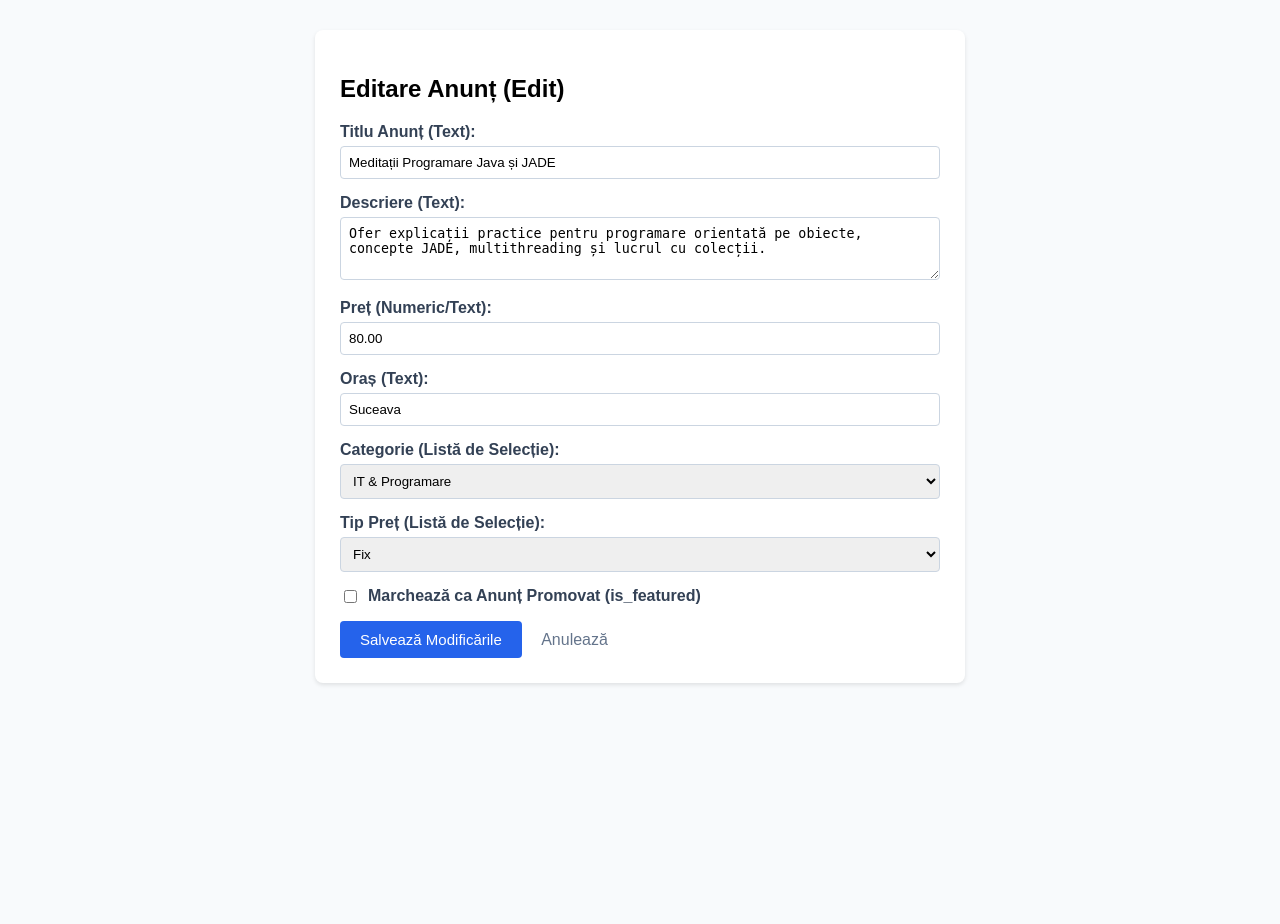
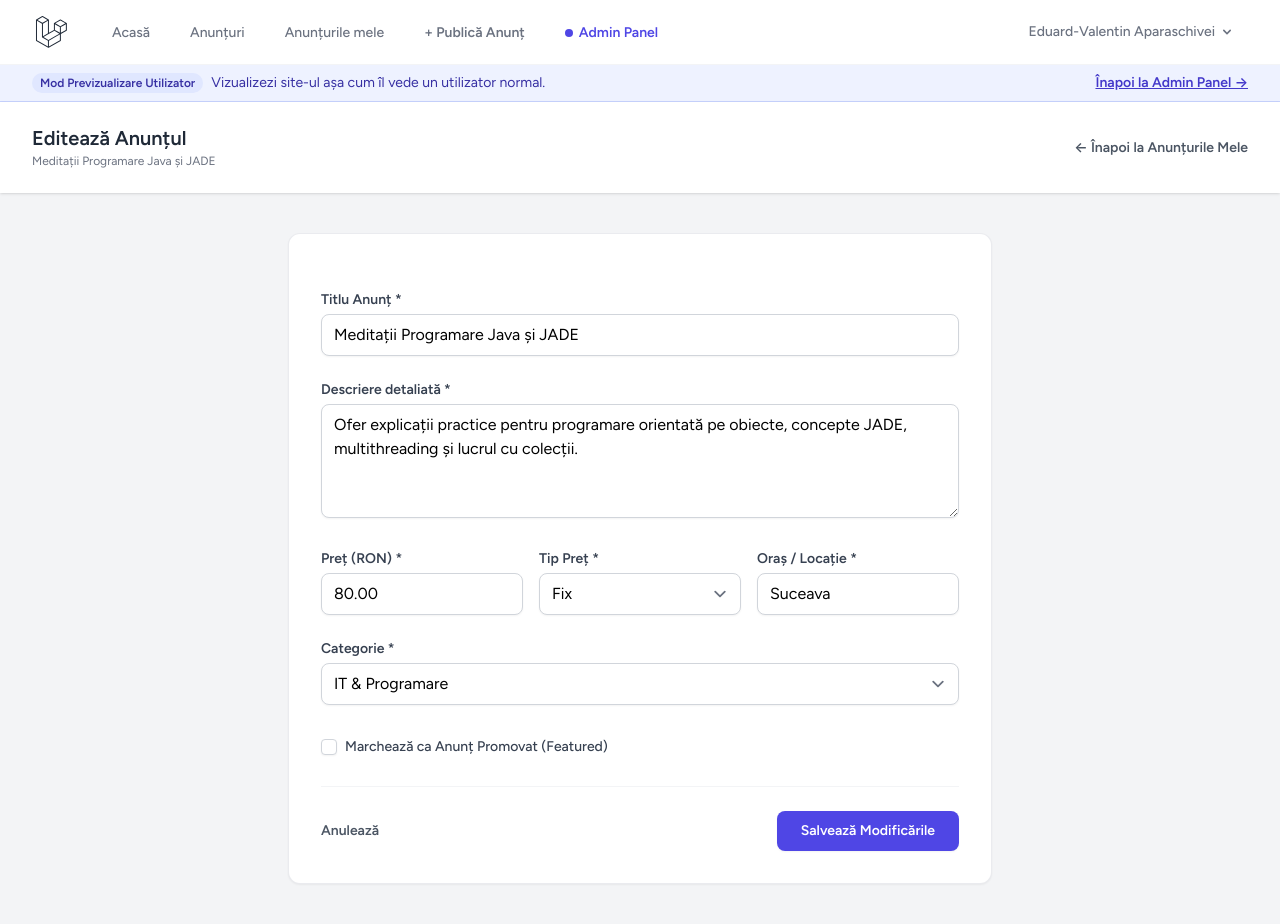
Before and after one commit to Eduardo1837/omulpotrivit, a Laravel app: page /listings/1/edit in a window 1280 px wide. Before the commit the page ends 685 px from the top, so only its background shows below. Run offline with Laravel 12, Linux system fonts and the light colour scheme; a user stored in the database is signed in; data comes from the database, SQL or seed files in the repository; style sheets or scripts are compiled from the project's sources.

Commit message:
fix: redirect listing edit/update to my-listings and modernize edit view with Tailwind

```diff
--- a/app/Http/Controllers/ListingController.php
+++ b/app/Http/Controllers/ListingController.php
@@ -230,6 +230,6 @@ class ListingController extends Controller
 
         $this->listingService->updateListing($id, $validated, auth()->id());
 
-        return redirect()->route('listings.details', $id)->with('success', 'Anunțul a fost actualizat cu succes!');
+        return redirect()->route('listings.my')->with('success', 'Anunțul a fost actualizat cu succes!');
     }
 }
--- a/resources/views/listings/edit.blade.php
+++ b/resources/views/listings/edit.blade.php
@@ -1,51 +1,82 @@
-<!DOCTYPE html>
-<html lang="ro">
-<head>
-    <meta charset="UTF-8">
-    <title>Editare Anunț #{{ $listing->id }}</title>
-    <style>
-        body { font-family: Arial, sans-serif; margin: 30px; background-color: #f8fafc; }
-        .card { max-width: 600px; background: white; padding: 25px; border-radius: 8px; box-shadow: 0 2px 4px rgba(0,0,0,0.1); margin: auto; }
-        .form-group { margin-bottom: 15px; }
-        label { display: block; font-weight: bold; margin-bottom: 5px; color: #334155; }
-        input[type="text"], input[type="number"], textarea, select { width: 100%; padding: 8px; border: 1px solid #cbd5e1; border-radius: 4px; box-sizing: border-box; }
-        .btn-save { background: #2563eb; color: white; padding: 10px 20px; border: none; border-radius: 4px; cursor: pointer; font-size: 15px; }
-        .btn-cancel { color: #64748b; margin-left: 15px; text-decoration: none; }
-        .checkbox-label { display: flex; align-items: center; gap: 8px; cursor: pointer; }
-    </style>
-</head>
-<body>
-    <div class="card">
-        <h2>Editare Anunț (Edit)</h2>
+<x-app-layout>
+    <x-slot name="header">
+        <div class="flex justify-between items-center">
+            <div>
+                <h2 class="font-semibold text-xl text-gray-800 leading-tight">
+                    {{ __('Editează Anunțul') }}
+                </h2>
+                <p class="text-xs text-gray-500 mt-0.5">{{ $listing->title }}</p>
+            </div>
+            <a href="{{ route('listings.my') }}" class="text-sm font-semibold text-gray-600 hover:text-gray-900 transition">
+                &larr; Înapoi la Anunțurile Mele
+            </a>
+        </div>
+    </x-slot>
 
-        <form action="{{ route('listings.update', $listing->id) }}" method="POST">
+    <div class="py-10">
+        <div class="max-w-3xl mx-auto sm:px-6 lg:px-8">
+
+            @if (session('error'))
+                <div class="mb-6 p-4 bg-rose-50 border border-rose-200 text-rose-800 rounded-xl text-sm font-medium">
+                    {{ session('error') }}
+                </div>
+            @endif
+
+            @if (isset($errors) && $errors->any())
+                <div class="mb-6 p-4 bg-red-50 border border-red-200 text-red-700 rounded-xl">
+                    <div class="font-semibold text-sm mb-1">Te rugăm să corectezi erorile de mai jos:</div>
+                    <ul class="list-disc list-inside text-xs space-y-1">
+                        @foreach ($errors->all() as $error)
+                            <li>{{ $error }}</li>
+                        @endforeach
+                    </ul>
+                </div>
+            @endif
+
+            <div class="bg-white overflow-hidden shadow-sm sm:rounded-xl border border-gray-200/80 p-6 md:p-8">
+                <form action="{{ route('listings.update', $listing->id) }}" method="POST" class="space-y-6">
                     @csrf
 
-            <!-- 1. Casete Text -->
-            <div class="form-group">
-                <label for="title">Titlu Anunț (Text):</label>
-                <input type="text" id="title" name="title" required value="{{ old('title', $listing->title) }}">
+                    <div>
+                        <label for="title" class="block text-sm font-bold text-gray-700 mb-1">Titlu Anunț *</label>
+                        <input type="text" id="title" name="title" required value="{{ old('title', $listing->title) }}"
+                               class="w-full border-gray-300 rounded-lg shadow-sm focus:border-indigo-500 focus:ring-indigo-500">
                     </div>
 
-            <div class="form-group">
-                <label for="description">Descriere (Text):</label>
-                <textarea id="description" name="description" rows="3" required>{{ old('description', $listing->description) }}</textarea>
+                    <div>
+                        <label for="description" class="block text-sm font-bold text-gray-700 mb-1">Descriere detaliată *</label>
+                        <textarea id="description" name="description" rows="4" required
+                                  class="w-full border-gray-300 rounded-lg shadow-sm focus:border-indigo-500 focus:ring-indigo-500">{{ old('description', $listing->description) }}</textarea>
                     </div>
 
-            <div class="form-group">
-                <label for="price">Preț (Numeric/Text):</label>
-                <input type="number" step="0.01" id="price" name="price" required value="{{ old('price', $listing->price) }}">
+                    <div class="grid grid-cols-1 md:grid-cols-3 gap-4">
+                        <div>
+                            <label for="price" class="block text-sm font-bold text-gray-700 mb-1">Preț (RON) *</label>
+                            <input type="number" step="0.01" id="price" name="price" required value="{{ old('price', $listing->price) }}"
+                                   class="w-full border-gray-300 rounded-lg shadow-sm focus:border-indigo-500 focus:ring-indigo-500">
                         </div>
 
-            <div class="form-group">
-                <label for="city">Oraș (Text):</label>
-                <input type="text" id="city" name="city" required value="{{ old('city', $listing->city) }}">
+                        <div>
+                            <label for="priceType" class="block text-sm font-bold text-gray-700 mb-1">Tip Preț *</label>
+                            <select id="priceType" name="priceType" required
+                                    class="w-full border-gray-300 rounded-lg shadow-sm focus:border-indigo-500 focus:ring-indigo-500">
+                                <option value="fix" {{ old('priceType', $listing->priceType) === 'fix' ? 'selected' : '' }}>Fix</option>
+                                <option value="pe ora" {{ old('priceType', $listing->priceType) === 'pe ora' ? 'selected' : '' }}>Pe oră</option>
+                                <option value="negociabil" {{ old('priceType', $listing->priceType) === 'negociabil' ? 'selected' : '' }}>Negociabil</option>
+                            </select>
                         </div>
 
-            <!-- 2. Listă de Selecție (Dropdown) -->
-            <div class="form-group">
-                <label for="category_id">Categorie (Listă de Selecție):</label>
-                <select id="category_id" name="category_id" required>
+                        <div>
+                            <label for="city" class="block text-sm font-bold text-gray-700 mb-1">Oraș / Locație *</label>
+                            <input type="text" id="city" name="city" required value="{{ old('city', $listing->city) }}"
+                                   class="w-full border-gray-300 rounded-lg shadow-sm focus:border-indigo-500 focus:ring-indigo-500">
+                        </div>
+                    </div>
+
+                    <div>
+                        <label for="category_id" class="block text-sm font-bold text-gray-700 mb-1">Categorie *</label>
+                        <select id="category_id" name="category_id" required
+                                class="w-full border-gray-300 rounded-lg shadow-sm focus:border-indigo-500 focus:ring-indigo-500">
                             @foreach($categories as $category)
                                 <option value="{{ $category->id }}" {{ old('category_id', $listing->category_id) == $category->id ? 'selected' : '' }}>
                                     {{ $category->name }}
@@ -54,33 +85,31 @@
                         </select>
                     </div>
 
-            <div class="form-group">
-                <label for="priceType">Tip Preț (Listă de Selecție):</label>
-                <select id="priceType" name="priceType" required>
-                    <option value="fix" {{ old('priceType', $listing->priceType) == 'fix' ? 'selected' : '' }}>Fix</option>
-                    <option value="pe ora" {{ old('priceType', $listing->priceType) == 'pe ora' ? 'selected' : '' }}>Pe oră</option>
-                    <option value="negociabil" {{ old('priceType', $listing->priceType) == 'negociabil' ? 'selected' : '' }}>Negociabil</option>
-                </select>
-            </div>
-
-            <!-- 3. Control CheckBox -->
-            <div class="form-group">
-                <label class="checkbox-label">
-                    <input type="checkbox" name="is_featured" value="1" {{ old('is_featured', $listing->is_featured) ? 'checked' : '' }}>
-                    <span>Marchează ca Anunț Promovat (is_featured)</span>
+                    <div class="pt-2">
+                        <label class="inline-flex items-center gap-2 cursor-pointer">
+                            <input type="checkbox" name="is_featured" value="1" {{ old('is_featured', $listing->is_featured) ? 'checked' : '' }}
+                                   class="rounded border-gray-300 text-indigo-600 shadow-sm focus:ring-indigo-500">
+                            <span class="text-sm font-medium text-gray-700">Marchează ca Anunț Promovat (Featured)</span>
                         </label>
                     </div>
 
+                    <div class="flex items-center justify-between pt-6 border-t border-gray-100">
+                        <a href="{{ route('listings.my') }}" class="text-sm font-semibold text-gray-600 hover:text-gray-900 transition">
+                            Anulează
+                        </a>
+
                         @if(!($isAdminPreview ?? false))
-                <button type="submit" class="btn-save">Salvează Modificările</button>
-                <a href="{{ route('listings.details', $listing->id) }}" class="btn-cancel">Anulează</a>
+                            <button type="submit" class="inline-flex items-center gap-2 px-6 py-2.5 bg-indigo-600 hover:bg-indigo-700 text-white font-bold rounded-lg shadow-sm text-sm transition">
+                                Salvează Modificările
+                            </button>
                         @else
-                <span style="font-size: 13px; color: #4338ca; background: #eef2ff; padding: 8px 12px; border-radius: 6px; display: inline-block;">
+                            <span class="text-xs font-medium text-indigo-700 bg-indigo-50 px-3 py-2 rounded-lg border border-indigo-200">
                                 Mod Previzualizare Utilizator (administratorii nu pot salva modificări aici).
                             </span>
-                <a href="{{ route('listings.my') }}" class="btn-cancel">Înapoi la Anunțurile Mele</a>
                         @endif
+                    </div>
                 </form>
             </div>
-</body>
-</html>
+        </div>
+    </div>
+</x-app-layout>
```
Also changed, not shown: PROJECT_ROADMAP.md (+1 -1 lines), tests/Feature/UserPlansApiTest.php (+35 -0 lines). Lines whose indentation alone changed are shown as unchanged.
